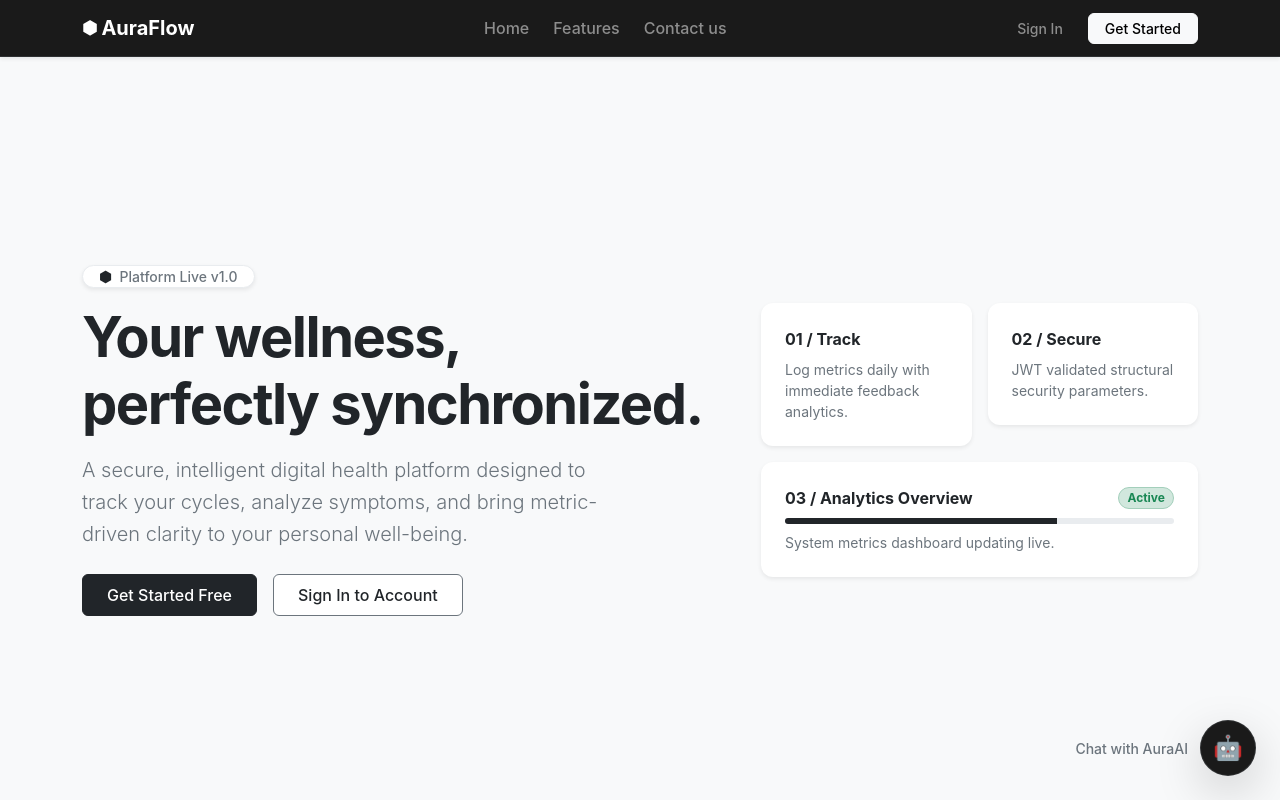
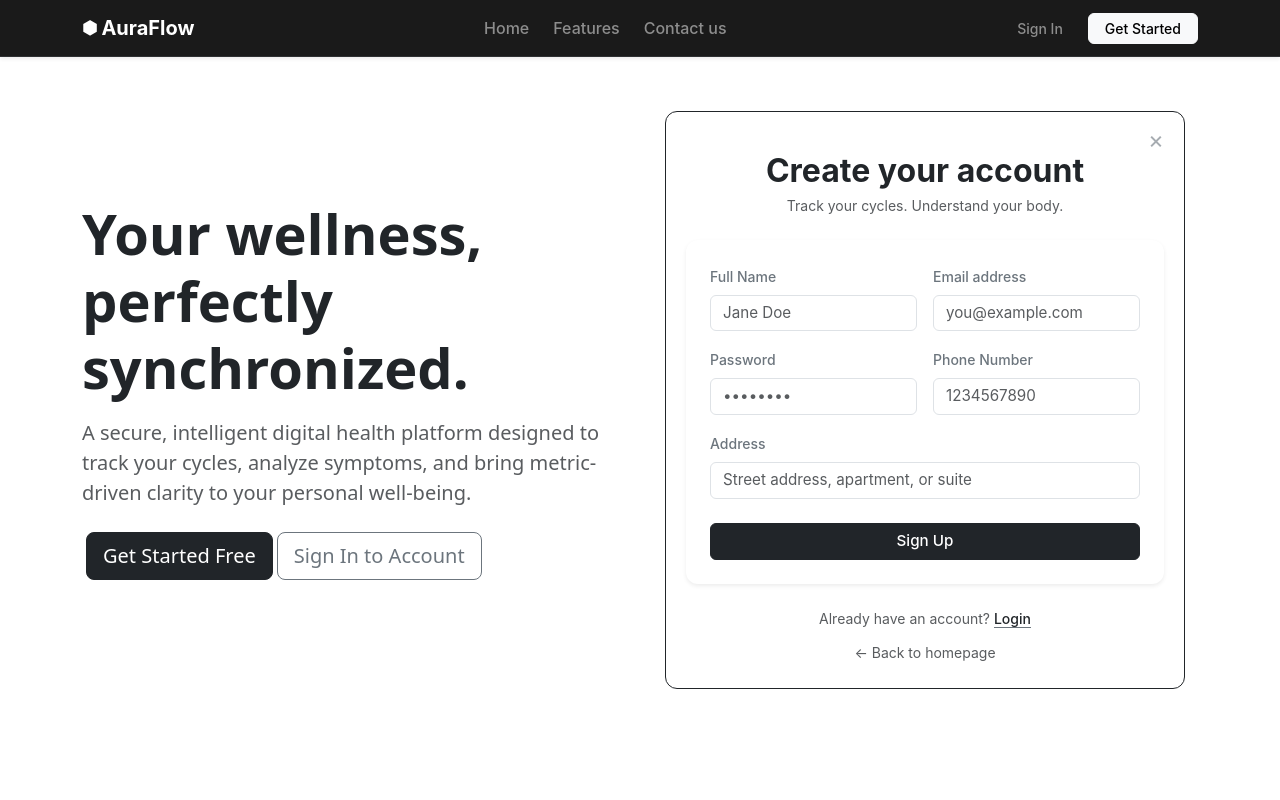
Before and after one commit to rahulrathod6203/auraflow-wellness-frontend, a React (Vite) app: page / in a window 1280 px wide. Built offline with nearby package versions, Linux system fonts and the light colour scheme.

Commit message:
Homepage updated

```diff
--- a/src/components/auth/LoginPage.jsx
+++ b/src/components/auth/LoginPage.jsx
@@ -66,7 +66,7 @@ const LoginPage = () => {
 
   return (
     <div
-      className="container-fluid min-vh-100 d-flex align-items-center justify-content-center bg-light"
+      className="container-fluid min-vh-100 d-flex align-items-center justify-content-center "
       style={{ fontFamily: "'Inter', system-ui, sans-serif" }}
     >
       <div
--- a/src/components/auth/RegisterPage.jsx
+++ b/src/components/auth/RegisterPage.jsx
@@ -83,7 +83,7 @@ const RegisterPage = () => {
 
   return (
     <div
-      className="container-fluid min-vh-100 d-flex align-items-center justify-content-center bg-light"
+      className="container-fluid min-vh-100 d-flex align-items-center justify-content-center"
       style={{
         fontFamily: "'Inter', system-ui, sans-serif",
         padding: "40px 0",
--- a/src/components/homepage/Homepage.jsx
+++ b/src/components/homepage/Homepage.jsx
@@ -1,158 +1,57 @@
-import React from "react";
+import React, { useState } from "react";
 import { useNavigate } from "react-router-dom";
 import { isUserLoggedIn } from "../auth/AuthService";
+import LoginPage from "../auth/LoginPage";
+import RegisterPage from "../auth/RegisterPage";
 
 const HomePage = () => {
   const navigate = useNavigate();
   const isAuthenticated = isUserLoggedIn();
 
+  const [page, setPage] = useState("register");
+
   return (
-    <div
-      className="container-fluid min-vh-100 d-flex align-items-center bg-light position-relative"
-      style={{
-        fontFamily: "'Inter', system-ui, sans-serif",
-        paddingTop: "80px",
-      }}
-    >
-      <div className="container py-5">
-        <div className="row align-items-center g-5">
-          {/* Left Column: Core Hero Text & Action Triggers */}
-          <div className="col-12 col-md-7 text-center text-md-start">
-            <div className="d-inline-flex align-items-center gap-2 mb-3 bg-white px-3 py-1.5 rounded-pill shadow-sm border border-light-subtle">
-              <span
-                className="text-dark fw-bold"
-                style={{ fontSize: "0.9rem" }}
-              >
-                ⬢
-              </span>
-              <span className="text-secondary small fw-medium">
-                Platform Live v1.0
-              </span>
-            </div>
-
-            <h1
-              className="display-4 fw-bold tracking-tight text-dark mb-3"
-              style={{ letterSpacing: "-1.5px" }}
-            >
-              Your wellness, <br />
-              perfectly synchronized.
+    <>
+      <div className="container ">
+        <div className="row">
+          <div className="col-sm-6" style={{ paddingTop: "200px" }}>
+            <h1 className="display-4 fw-bold mb-3">
+              Your wellness, perfectly synchronized.
             </h1>
 
+            {/* Basic Description */}
             <p
-              className="lead text-secondary mb-4 fs-5"
-              style={{ maxWidth: "520px", lineHeight: "1.6" }}
+              className="lead text-muted mx-auto mb-4"
+              style={{ maxWidth: "600px" }}
             >
               A secure, intelligent digital health platform designed to track
               your cycles, analyze symptoms, and bring metric-driven clarity to
               your personal well-being.
             </p>
 
-            <div className="d-flex flex-column flex-sm-row justify-content-center justify-content-md-start gap-3">
             <button
-                onClick={() =>
-                  navigate(isAuthenticated ? "/userDashboard" : "/register")
-                }
-                className="btn btn-dark btn-lg px-4 py-2.5 fw-medium"
-                style={{ borderRadius: "6px", fontSize: "1rem" }}
+              onClick={() => navigate(isAuthenticated ? "/userDashboard" : "/")}
+              className="btn btn-dark btn-lg mx-1"
             >
-                {isAuthenticated
-                  ? "Enter Workspace Panel →"
-                  : "Get Started Free"}
+              {isAuthenticated ? "Enter Workspace Panel →" : "Get Started Free"}
             </button>
 
+            {/* CONCEPT 2: Conditional rendering - Hide sign-in if token is active */}
             {!isAuthenticated && (
               <button
                 onClick={() => navigate("/login")}
-                  className="btn btn-outline-secondary btn-lg px-4 py-2.5 bg-white fw-medium text-dark"
-                  style={{ borderRadius: "6px", fontSize: "1rem" }}
+                className="btn btn-outline-secondary btn-lg"
               >
                 Sign In to Account
               </button>
             )}
           </div>
-          </div>
-
-          {/* Right Column: Clean Grid Features Mockup */}
-          <div className="col-12 col-md-5">
-            <div className="row g-3">
-              <div className="col-6">
-                <div
-                  className="card border-0 shadow-sm p-4 bg-white"
-                  style={{ borderRadius: "12px" }}
-                >
-                  <div className="text-dark fw-bold mb-2">01 / Track</div>
-                  <small className="text-secondary d-block">
-                    Log metrics daily with immediate feedback analytics.
-                  </small>
-                </div>
-              </div>
-
-              <div className="col-6">
-                <div
-                  className="card border-0 shadow-sm p-4 bg-white"
-                  style={{ borderRadius: "12px" }}
-                >
-                  <div className="text-dark fw-bold mb-2">02 / Secure</div>
-                  <small className="text-secondary d-block">
-                    JWT validated structural security parameters.
-                  </small>
-                </div>
-              </div>
-
-              <div className="col-12">
-                <div
-                  className="card border-0 shadow-sm p-4 bg-white"
-                  style={{ borderRadius: "12px" }}
-                >
-                  <div className="d-flex justify-content-between align-items-center mb-2">
-                    <span className="text-dark fw-bold">
-                      03 / Analytics Overview
-                    </span>
-                    <span className="badge bg-success-subtle text-success border border-success-subtle rounded-pill small px-2">
-                      Active
-                    </span>
-                  </div>
-                  <div className="progress mb-2" style={{ height: "6px" }}>
-                    <div
-                      className="progress-bar bg-dark"
-                      role="progressbar"
-                      style={{ width: "70%" }}
-                    ></div>
-                  </div>
-                  <small className="text-secondary d-block">
-                    System metrics dashboard updating live.
-                  </small>
+          <div className="col-sm-6">
+            {page === "register" ? <RegisterPage /> : <LoginPage />}
           </div>
         </div>
       </div>
-          </div>
-        </div>
-      </div>
-
-      {/* ================= SIMPLIFIED FLOATING CHATBOT ICON ================= */}
-      <div
-        className="position-fixed bottom-0 end-0 m-4 d-flex align-items-center gap-2"
-        style={{ zIndex: 1050 }}
-      >
-        {/* Simple text element next to the icon */}
-        <span className="text-secondary small fw-medium px-1">
-          Chat with AuraAI
-        </span>
-
-        <div
-          className="btn btn-dark rounded-pill shadow-lg p-0 d-flex align-items-center justify-content-center border border-secondary border-opacity-25"
-          style={{
-            width: "56px",
-            height: "56px",
-            backgroundColor: "#1a1a1a",
-            cursor: "default",
-          }}
-          title="AuraAI Bot"
-        >
-          <span style={{ fontSize: "1.5rem" }}>🤖</span>
-        </div>
-      </div>
-    </div>
+    </>
   );
 };
 
```
Lines whose indentation alone changed are shown as unchanged.
